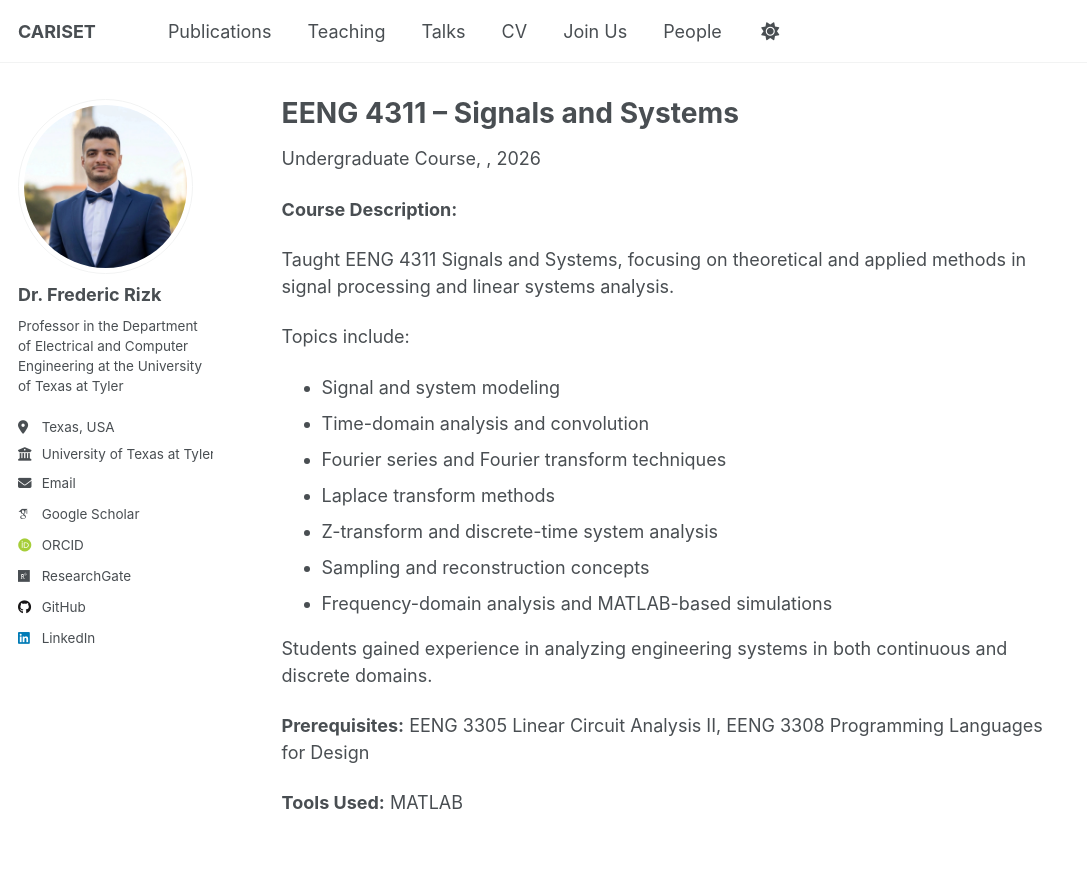
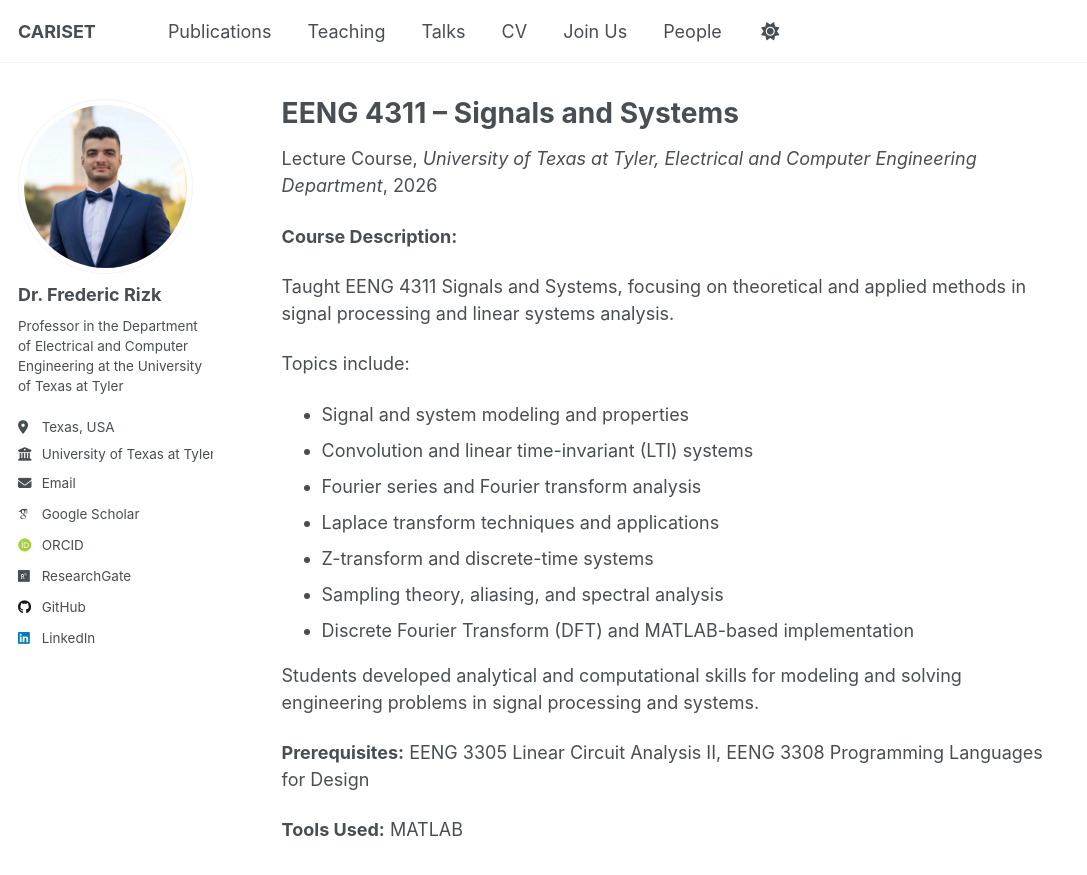
Before and after one commit to FredericRizk/CARISET.github.io, a Jekyll site: the page built from _teaching/2026-spring-teaching-eeng-4311.md, in a window 1280 px wide and 900 px high. Shown: the top 875 px of the window, without its empty margins (0-1087 px from the left). Built offline with Jekyll 4.4.1, drawn with Linux system fonts in a browser that asks for light colours; some web fonts are replaced.

Commit message:
Update 2026-spring-teaching-eeng-4311.md

```diff
--- a/_teaching/2026-spring-teaching-eeng-4311.md
+++ b/_teaching/2026-spring-teaching-eeng-4311.md
@@ -1,29 +1,30 @@
 ---
 title: "EENG 4311 – Signals and Systems"
 collection: teaching
-type: "Undergraduate Course"
-permalink: /teaching/2026-spring-eeng-4311
+type: "Lecture Course"
+permalink: /teaching/2026-spring-cmpe-4311
+venue: "University of Texas at Tyler, Electrical and Computer Engineering Department"
 date: 2026-01-05
-location: "University of Texas at Tyler"
+location: "Tyler, Texas, USA"
+university: "University of Texas at Tyler"
 semester: "Spring 2026"
 role: "Course Coordinator / Instructor"
 ---
-
 
 **Course Description:**
 
 Taught EENG 4311 Signals and Systems, focusing on theoretical and applied methods in signal processing and linear systems analysis.
 
 Topics include:
-- Signal and system modeling
-- Time-domain analysis and convolution
-- Fourier series and Fourier transform techniques
-- Laplace transform methods
-- Z-transform and discrete-time system analysis
-- Sampling and reconstruction concepts
-- Frequency-domain analysis and MATLAB-based simulations
+- Signal and system modeling and properties
+- Convolution and linear time-invariant (LTI) systems
+- Fourier series and Fourier transform analysis
+- Laplace transform techniques and applications
+- Z-transform and discrete-time systems
+- Sampling theory, aliasing, and spectral analysis
+- Discrete Fourier Transform (DFT) and MATLAB-based implementation
 
-Students gained experience in analyzing engineering systems in both continuous and discrete domains.
+Students developed analytical and computational skills for modeling and solving engineering problems in signal processing and systems.
 
 **Prerequisites:**
 EENG 3305 Linear Circuit Analysis II, EENG 3308 Programming Languages for Design
```
